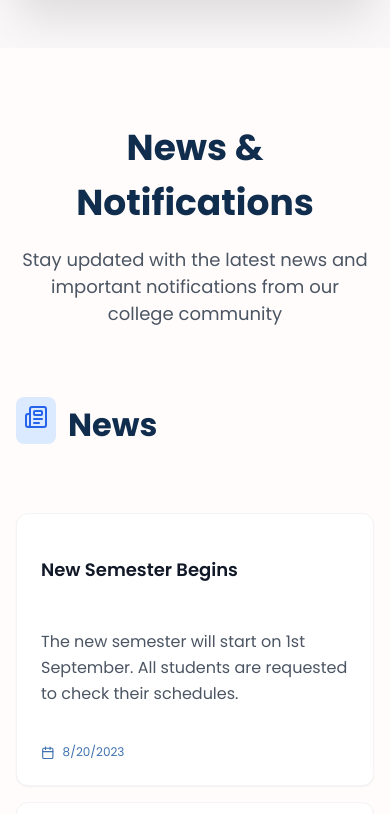
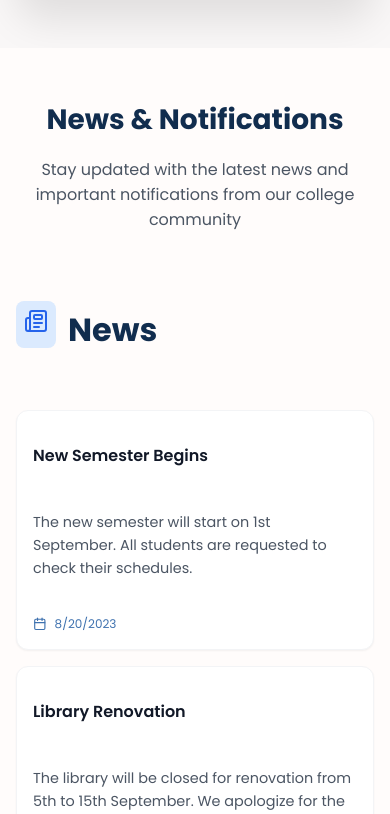
Before and after one commit to DhanushSaiCoder/AndhraPolytechnic, a React (Create React App) app in the folder frontend/: page / in a window 390 px wide. Shown: the part 1110-1924 px from the top of the page. Built offline with nearby package versions, Linux system fonts and the light colour scheme.

Commit message:
feat: make NoticeBoard section mobile responsive

```diff
--- a/frontend/src/styles/HomeStyles/NewsCard.css
+++ b/frontend/src/styles/HomeStyles/NewsCard.css
@@ -1,3 +1,52 @@
+
+/* NewsCard.css */
+
+.news-card {
+  background-color: #fff;
+  border-radius: 0.75rem;
+  box-shadow: 0 1px 2px rgba(0, 0, 0, 0.05);
+  border: 1px solid #f3f4f6;
+  padding: 1.5rem;
+  transition: all 0.3s ease;
+  cursor: pointer;
+}
+
+.news-card:hover {
+  box-shadow: 0 4px 6px rgba(0, 0, 0, 0.1);
+  border-color: #bfdbfe;
+}
+
+.news-card-content {
+  display: flex;
+  flex-direction: column;
+  gap: 0.75rem;
+}
+
+.news-card-title {
+  font-size: 1.125rem;
+  font-weight: 600;
+  color: #111827;
+  transition: color 0.2s ease;
+}
+
+.news-card:hover .news-card-title {
+  color: #2563eb;
+}
+
+.news-card-description {
+  color: #4b5563;
+  line-height: 1.625;
+}
+
+.news-card-date {
+  display: flex;
+  align-items: center;
+  gap: 0.5rem;
+  color: #3F72AF;
+  font-size: 0.75rem;
+  padding-top: 0.5rem;
+}
+
 
 /* NewsCard.css */
 
@@ -51,3 +100,17 @@
   width: .85rem;
   height: .85rem;
 }
+
+@media (max-width: 768px) {
+  .news-card {
+    padding: 1rem;
+  }
+
+  .news-card-title {
+    font-size: 1rem;
+  }
+
+  .news-card-description {
+    font-size: 0.9rem;
+  }
+}
--- a/frontend/src/styles/HomeStyles/NoticeBoard.css
+++ b/frontend/src/styles/HomeStyles/NoticeBoard.css
@@ -85,3 +85,29 @@
   flex-direction: column;
   gap: 1rem;
 }
+
+@media (max-width: 768px) {
+  .notice-board {
+    padding: 2rem 1rem;
+  }
+
+  .notice-board-title {
+    font-size: 1.75rem;
+  }
+
+  .notice-board-subtitle {
+    font-size: 1rem;
+  }
+
+  .notice-board-grid {
+    gap: 2rem;
+  }
+
+  .section-title {
+    font-size: 1.25rem;
+  }
+
+  .section-header {
+    margin-bottom: 1rem;
+  }
+}
--- a/frontend/src/styles/HomeStyles/NotificationCard.css
+++ b/frontend/src/styles/HomeStyles/NotificationCard.css
@@ -50,3 +50,17 @@
     width: 0.85rem;
     height: 0.85rem;
 }
+
+@media (max-width: 768px) {
+  .notification-card {
+    padding: 1rem;
+  }
+
+  .notification-card-title {
+    font-size: 1rem;
+  }
+
+  .notification-card-description {
+    font-size: 0.9rem;
+  }
+}
```
